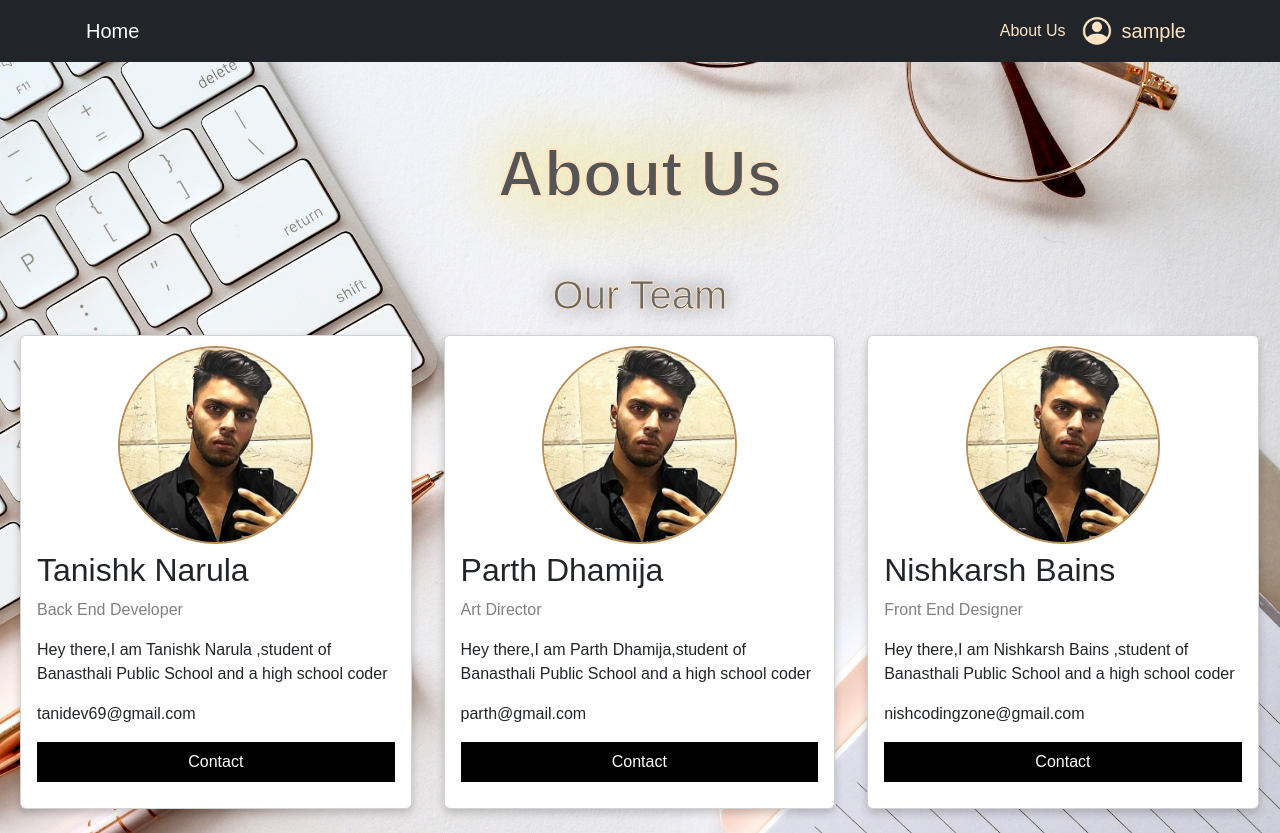
After one commit to ImTani/flask_practice, a Flask app: page /about_us in a window 1280 px wide. The commit adds this page. Run offline with Flask 3, Linux system fonts and the light colour scheme; the visitor is signed in with stand-in values (Sample User, id 1); data comes from the database, SQL or seed files in the repository; both versions use the stored data as it was after the commit.

Commit message:
added css formatting to registration form and updates about us

```diff
--- a/app/routes.py
+++ b/app/routes.py
@@ -83,3 +83,7 @@ def edit_profile():
         form.username.data = current_user.username
         form.about_me.data = current_user.about_me
     return render_template('edit_profile.html', title='Edit Profile', form=form)
+
+@app.route('/about_us')
+def about_us():
+    return render_template('about_us.html', scroll="images")
--- /dev/null
+++ b/app/static/about_us.css
@@ -0,0 +1,99 @@
+/* General styles */
+body {
+  font-family: Arial, Helvetica, sans-serif;
+  margin: 0;
+  background-image: url('assets/about_background.jpg');
+  background-size: cover;
+  background-position: top;
+}
+
+.container {
+  padding: 0 16px;
+}
+
+.title {
+  color: grey;
+}
+
+.button {
+  border: none;
+  outline: 0;
+  display: inline-block;
+  padding: 8px;
+  color: white;
+  background-color: #000;
+  text-align: center;
+  cursor: pointer;
+  width: 100%;
+}
+
+.button:hover {
+  background-color: #555;
+}
+
+/* About section */
+.about-section {
+  padding: 50px;
+  text-align: center;
+  color: white;
+}
+
+.about-section h1 {
+  font-size: 4em; /* Adjust for smaller screens */
+}
+
+/* Team cards */
+.column {
+  float: left;
+  width: 33.3%;
+  margin-bottom: 16px;
+  padding: 0 8px;
+}
+
+.card {
+  box-shadow: 0 4px 8px 0 rgba(0, 0, 0, 0.2);
+  margin: 8px;
+}
+
+.img {
+  width: 50%;
+  height: 50%;
+  align-self: center;
+  border-radius: 50%;
+  border: 2px solid rgb(183, 140, 88);
+}
+
+.team{
+  text-align: center;
+  color: dimgray;
+  font-size: 40px;
+  -webkit-text-stroke: 1px bisque;
+  text-shadow: 0px 0px 20px dimgray;
+}
+
+@media screen and (max-width: 650px) {
+  .column {
+      width: 100%;
+      display: block;
+  }
+
+  .about-section h1 {
+      font-size: 3em;;
+  }
+}
+
+.Heading{
+  text-shadow: 0px 0px 75px gold;
+  color: #555;
+  font-weight: bolder;
+  -webkit-text-stroke: 2px bisque;
+}
+
+.card{
+  padding-top: 2.5%;
+  padding-bottom: 2.5%;
+}
+
+h2{
+  padding-top: 2%;
+}
--- a/app/static/base.css
+++ b/app/static/base.css
@@ -1,8 +1,37 @@
 .User_Icon{
-    width: 30x;
+    width: 30px;
     height: 30px;
+    margin-right: 10px;
 }
 
 .User_Name{
+    color: bisque;
     font-size: 20px;
+    margin-bottom: 0%;
 }
+
+.User_Area{
+    display: flex;
+    align-items: center;
+}
+
+.nav-link.dropdown-toggle::after {
+    display: none;
+}
+
+.dropdown-menu{
+    background-color: dimgray;
+}
+
+.dropdown-item{
+    color: bisque;
+}
+
+.nav-item{
+    align-self: center;
+}
+
+.nav-link{
+    align-self: center;
+    color: bisque;
+}
--- /dev/null
+++ b/app/templates/about_us.html
@@ -0,0 +1,61 @@
+{% extends "base.html" %}
+
+{% block content %}
+    <link rel="stylesheet" href="{{ url_for('static', filename='about_us.css')}}">
+    <br>
+
+    {% if scroll %}
+    <script>
+        document.location.hash = '#' + '{{ scroll }}';
+    </script>
+    {% endif %}
+
+    <div class="about-section">
+        <h1 class="Heading">About Us</h1>
+    </div>
+
+    <h1 class="team">Our Team</h1>
+    <div class="row", id="images">
+        <div class="container">
+        <div class="column">
+          <div class="card">
+            <img src="{{ url_for('static', filename='assets/about_nishkarsh.jpg') }}" class="img">
+            <div class="container">
+              <h2>Tanishk Narula</h2>
+              <p class="title">Back End Developer</p>
+              <p>Hey there,I am Tanishk Narula ,student of Banasthali Public School and a high school coder</p>
+              <p>tanidev69@gmail.com</p>
+              <p><button class="button">Contact</button></p>
+            </div>
+          </div>
+        </div>
+
+        <div class="column">
+          <div class="card">
+            <img src="{{ url_for('static', filename='/assets/about_nishkarsh.jpg') }}" class="img">
+            <div class="container">
+              <h2>Parth Dhamija</h2>
+              <p class="title">Art Director</p>
+              <p>Hey there,I am Parth Dhamija,student of Banasthali Public School and a high school coder</p>
+              <p>parth@gmail.com</p>
+              <p><button class="button">Contact</button></p>
+            </div>
+          </div>
+        </div>
+
+        <div class="column">
+          <div class="card">
+            <img src="{{ url_for('static', filename='/assets/about_nishkarsh.jpg') }}" class="img">
+            <div class="container">
+              <h2>Nishkarsh Bains</h2>
+              <p class="title">Front End Designer</p>
+              <p>Hey there,I am Nishkarsh Bains ,student of Banasthali Public School and a high school coder</p>
+              <p>nishcodingzone@gmail.com</p>
+              <p><button class="button">Contact</button></p>
+            </div>
+          </div>
+        </div>
+        </div>
+      </div>
+
+{% endblock %}
--- a/app/templates/base.html
+++ b/app/templates/base.html
@@ -27,18 +27,25 @@
                         <li class="nav-item">
                             <a class="nav-link" href="{{ url_for('login') }}">Login</a>
                         </li>
-                        {% else %}
+                        {% endif %}
 
-                        {% endif %}
+                        <li class="nav-item">
+                        <a class="nav-link" href="{{ url_for('about_us') }}">About Us</a>
+                        </li>
 
                         <li class="nav-item dropdown">
                             <a class="nav-link dropdown-toggle" href="#" id="navbarDropdown" role="button" data-bs-toggle="dropdown" aria-expanded="false">
-                                <img src="static/assets/user_icon.png" class="User_Icon"></img><p class="User_Name">{{ current_user.username }}</p>
+                                {% if not current_user.is_anonymous %}
+                                <div class="User_Area">
+                                    <img src="{{ url_for('static', filename='assets/user_icon.png') }}" class="User_Icon"></img>
+                                    <p class="User_Name">{{ current_user.username }}</p>
+                                </div>
+                                {% endif %}
                             </a>
                             <ul class="dropdown-menu" aria-labelledby="navbarDropdown">
                                 <li><a class="dropdown-item" href="{{ url_for('user', username=current_user.username) }}">Your Profile</a></li>
                                 <li><a class="dropdown-item" href="{{ url_for('logout') }}">Logout</a></li>
-                                <li><hr class="dropdown-divider"></li>
+                                <!-- <li><hr class="dropdown-divider"></li> -->
                             </ul>
                         </li>
                     </ul>
```
Also changed, not shown: app/static/login.css (added, +56 -0 lines), app/static/register.css (added, +58 -0 lines), app/static/user.css (added, +15 -0 lines), app/templates/login.html (+47 -3 lines), app/templates/old_register.html (added, +37 -0 lines), app/templates/register.html (+23 -19 lines), app/templates/user.html (+8 -2 lines), app.db, app/static/assets/about_background.jpg (added), app/static/assets/about_nishkarsh.jpg (added), app/static/assets/bisque_background.png (added), app/static/assets/register_background.jpg (added), 1 other file.
